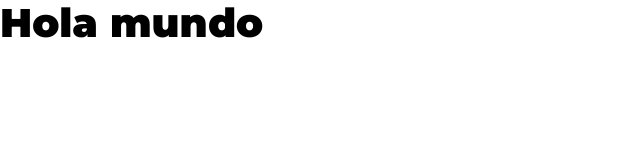
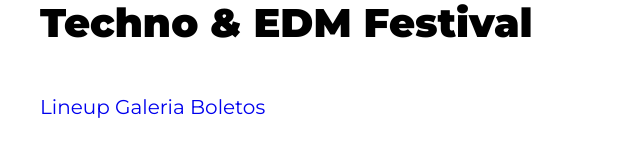
Before and after one commit to VicenteRossiRepository/Festival_de_musica, a website: page index.html in a window 1280 px wide. Shown: the whole page, without its empty margins (0-640 px from the left). Drawn offline with Linux system fonts and the light colour scheme.

Commit message:
Creader header en index.html

```diff
--- a/index.html
+++ b/index.html
@@ -14,7 +14,16 @@
 </head>
 
 <body>
-    <h1>Hola mundo</h1>
+    <header class="header">
+        <div class="contenedor contenido-header">
+            <h1>Techno & EDM Festival</h1>
+            <nav class="navegacion-principal">
+                <a href="#">Lineup</a>
+                <a href="#">Galeria</a>
+                <a href="#">Boletos</a>
+            </nav>
+        </div>
+    </header>
 </body>
 
 </html>
```
